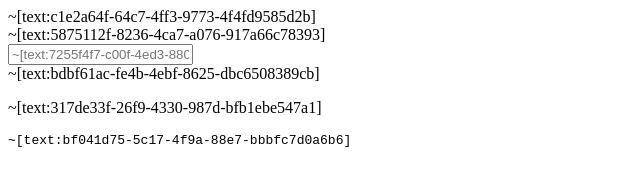
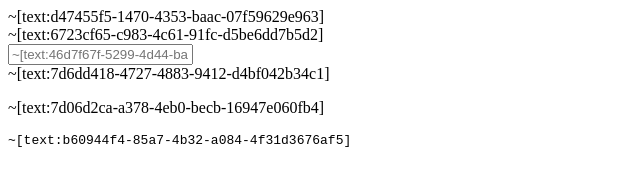
Before and after one commit to TESD-Tech/ps-i18n, a website: page original_files_backup/test.html in a window 1280 px wide. Shown: the whole page, without its empty margins (0-640 px from the left). Drawn offline with Linux system fonts and the light colour scheme.

Commit message:
Update translation files for version 24.12.16 and enhance progress table test cases

```diff
--- a/original_files_backup/test.html
+++ b/original_files_backup/test.html
@@ -1,11 +1,11 @@
 
       <html>
       <body>
-        <div>~[text:c1e2a64f-64c7-4ff3-9773-4f4fd9585d2b]</div>
-        <div class="nested"><span>~[text:5875112f-8236-4ca7-a076-917a66c78393]</span></div>
-        <input type="text" placeholder="~[text:7255f4f7-c00f-4ed3-880f-18d6a675e46b]" />
-        <div>~[text:bdbf61ac-fe4b-4ebf-8625-dbc6508389cb]</div>
-        <p>~[text:317de33f-26f9-4330-987d-bfb1ebe547a1]</p>
-        <pre>~[text:bf041d75-5c17-4f9a-88e7-bbbfc7d0a6b6]</pre>
+        <div>~[text:d47455f5-1470-4353-baac-07f59629e963]</div>
+        <div class="nested"><span>~[text:6723cf65-c983-4c61-91fc-d5be6dd7b5d2]</span></div>
+        <input type="text" placeholder="~[text:46d7f67f-5299-4d44-ba16-cc178633ce08]" />
+        <div>~[text:7d6dd418-4727-4883-9412-d4bf042b34c1]</div>
+        <p>~[text:7d06d2ca-a378-4eb0-becb-16947e060fb4]</p>
+        <pre>~[text:b60944f4-85a7-4b32-a084-4f31d3676af5]</pre>
       </body>
       </html>
```
Also changed, not shown: src/test/progress-table.test.js (+21 -9 lines), src/test/test.html (+6 -6 lines), 1 other file.
